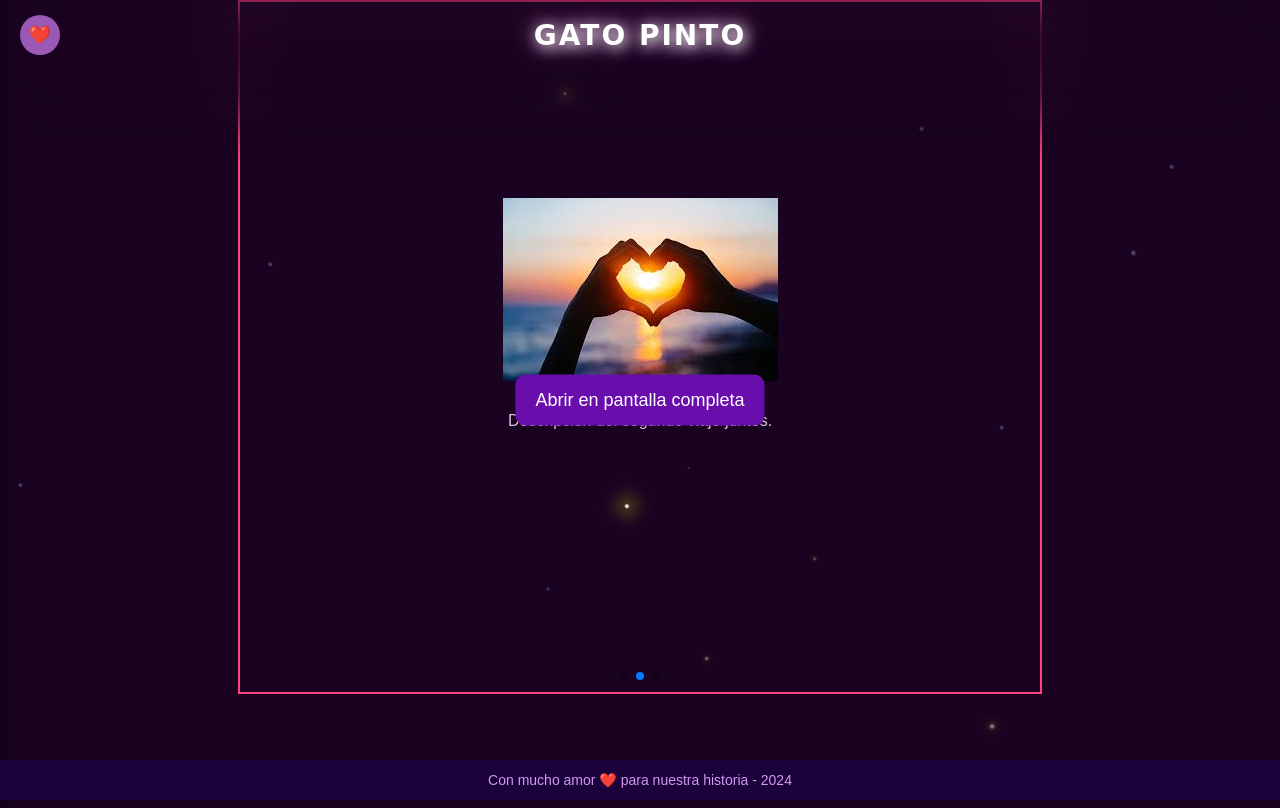
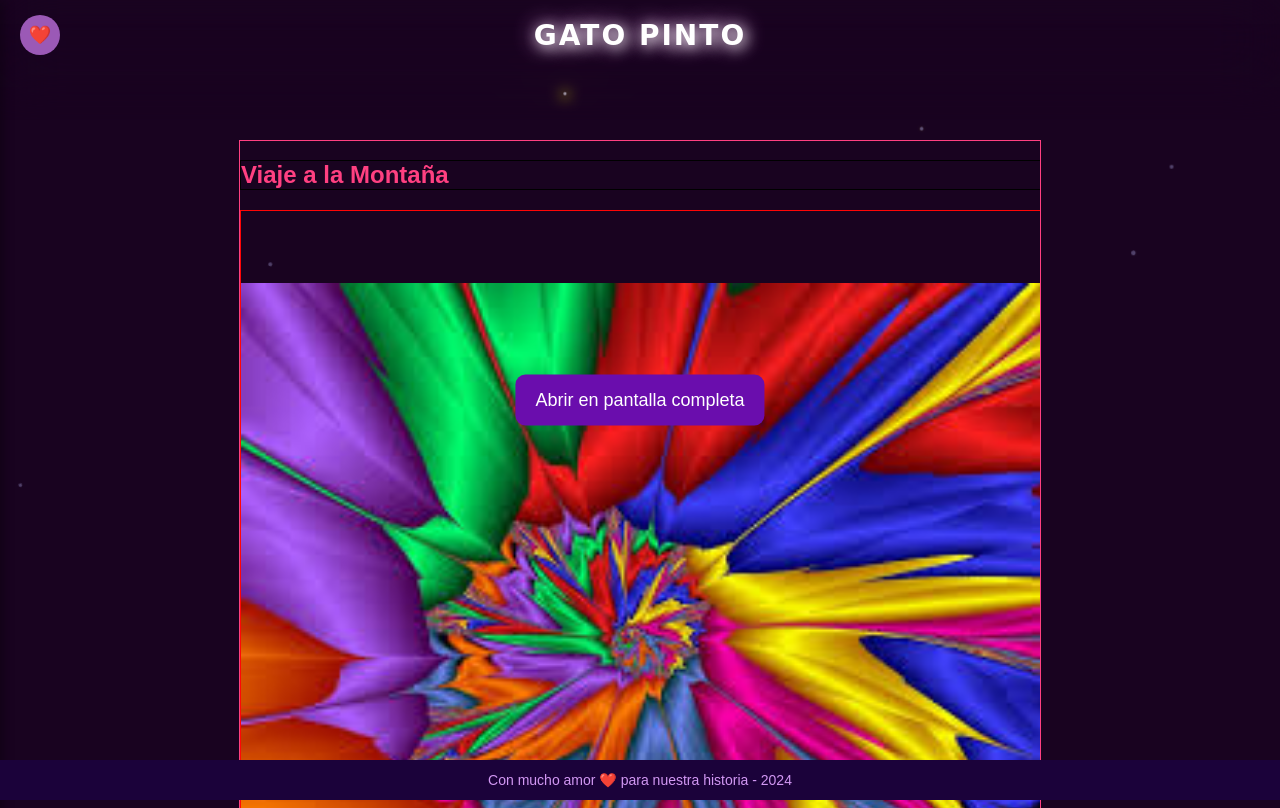
Before and after one commit to Weimart24/aniversario, a plain HTML site: page index.html in a window 1280 px wide. Drawn offline with nearby package versions, Linux system fonts and the light colour scheme.

Commit message:
Sigue la lucha de que esto funcione como quiero

```diff
--- a/index.html
+++ b/index.html
@@ -53,43 +53,36 @@
     <div class="timeline">
         <section id="evento1" class="event">
             <div class="swiper-container">
+                <h2 class="tittle">Viaje a la Montaña</h2>
                 <div class="swiper-wrapper">
-                    <div class="swiper-slide"><img src="img/img1.jpg" alt="Viaje 1">
-                        <p>Descripción del juntos.</p>
-                    </div>
-                    <div class="swiper-slide"><img src="img/img2.jpg" alt="Viaje 1">
-                        <p>Descripción del segundo viaje juntos.</p>
-                    </div>
-                    <div class="swiper-slide"><img src="img/img3.jpg" alt="Viaje 1">
-                        <p>Descripción del tercer viaje juntos lorem impum sdfkjfksfkjh sdhfbg sk shbgkjshdf hsbk h jsh
-                            kjhsb kjhsbfhgsb hf bk kjsfhb lnkjks k jsdn ksj dkjs kjdksjfkjs fkjsdnfks .</p>
-                    </div>
+                    <div class="swiper-slide"><img src="img/img1.jpg" alt="Viaje 1"></div>
+                    <div class="swiper-slide"><img src="img/img2.jpg" alt="Viaje 2"></div>
+                    <div class="swiper-slide"><img src="img/img3.jpg" alt="Viaje 3"></div>
                 </div>
+                <p class="swiper-description">Un viaje increíble lleno de aventuras y paisajes inolvidables.</p>
                 <div class="swiper-pagination"></div>
             </div>
         </section>
 
         <section id="evento2" class="event">
             <div class="swiper-container">
+            <h2>Recuerdo Especial</h2>
                 <div class="swiper-wrapper">
-                    <div class="swiper-slide"><img src="img/img2.jpg" alt="Evento Especial">
-                        <p>Recuerdo especial de un día inolvidable.</p>
-                    </div>
-                    <div class="swiper-slide"><img src="img/img4.jpg" alt="Evento Especial">
-                        <p>Recuerdo especial de un día inolvidable.</p>
-                    </div>
+                    <div class="swiper-slide"><img src="img/img2.jpg" alt="Evento Especial 1"></div>
+                    <div class="swiper-slide"><img src="img/img4.jpg" alt="Evento Especial 2"></div>
                 </div>
+                <p class="swiper-description">Un día que marcó nuestras vidas y nos dejó momentos inolvidables.</p>
                 <div class="swiper-pagination"></div>
             </div>
         </section>
 
         <section id="evento3" class="event">
+            <h2>Otra Aventura</h2>
             <div class="swiper-container">
                 <div class="swiper-wrapper">
-                    <div class="swiper-slide"><img src="img/img2.jpg" alt="Evento Especial">
-                        <p>Recuerdo especial de un día inolvidable.</p>
-                    </div>
+                    <div class="swiper-slide"><img src="img/img3.jpg" alt="Aventura 1"></div>
                 </div>
+                <p class="swiper-description">Explorando lugares nuevos y creando recuerdos juntos.</p>
                 <div class="swiper-pagination"></div>
             </div>
         </section>
--- a/script.js
+++ b/script.js
@@ -81,9 +81,5 @@ document.addEventListener("DOMContentLoaded", function () {
             el: ".swiper-pagination",
         },
         effect: "coverflow", // Puedes cambiar a "fade" o "cube"
-        autoplay: {
-            delay: 3000, // Cambia de imagen cada 3 segundos
-            disableOnInteraction: false, // No se detiene si el usuario interactúa
-        },
     });
 });
--- a/styles.css
+++ b/styles.css
@@ -1,19 +1,22 @@
-html, body {
-    overflow-x: hidden; /* Bloquea el desplazamiento horizontal */
-    overscroll-behavior-x: none; /* Evita el desplazamiento accidental */
-    width: 100%;
+html,
+body {
+    overflow-x: hidden;
+    /* Bloquea el desplazamiento horizontal */
+    overscroll-behavior-x: none;
+    /* Evita el desplazamiento accidental */
 }
 
 ::-webkit-scrollbar {
-    display: none; /* Oculta las barras de desplazamiento en Chrome, Edge y Safari */
+    display: none;
+    /* Oculta las barras de desplazamiento en Chrome, Edge y Safari */
 }
 
 body {
     font-family: Arial, sans-serif;
     color: #E1BEE7;
-    margin: 0;
-    overflow: hidden;
-    scrollbar-width: none; /* Oculta la barra de desplazamiento en Firefox */
+    /* overflow: hidden; */
+    scrollbar-width: none;
+    /* Oculta la barra de desplazamiento en Firefox */
 }
 
 /* ---------configuracion de header------------ */
@@ -22,7 +25,7 @@ body {
     top: 0;
     left: 0;
     width: 100%;
-    height: 20%;
+    height: 15%;
     color: white;
     text-align: center;
     font-size: 16px;
@@ -34,11 +37,14 @@ body {
 @import url('https://fonts.googleapis.com/css2?family=Pacifico&family=Poppins:wght@700&display=swap');
 
 .header h1 {
-    font-family: 'Pacifico', cursive; /* Fuente elegante */
-    font-size: 28px; /* Aumenté el tamaño */
+    font-family: 'Pacifico', cursive;
+    /* Fuente elegante */
+    font-size: 28px;
+    /* Aumenté el tamaño */
     color: white;
     text-shadow: 3px 3px 10px rgba(255, 255, 255, 0.6),
-                 0 0 18px rgba(255, 150, 255, 0.7); /* Sombras más claras */
+        0 0 18px rgba(255, 150, 255, 0.7);
+    /* Sombras más claras */
     letter-spacing: 2px;
     text-transform: uppercase;
     animation: glow 1s infinite alternate ease-in-out;
@@ -46,10 +52,15 @@ body {
 
 /* Efecto de brillo más suave */
 @keyframes glow {
-    0% { text-shadow: 3px 3px 10px rgba(255, 255, 255, 0.4),
-                  0 0 18px rgba(255, 150, 255, 0.4); }
-    100% { text-shadow: 3px 3px 14px rgba(255, 255, 255, 0.9),
-                    0 0 22px rgba(255, 180, 255, 0.9); }
+    0% {
+        text-shadow: 3px 3px 10px rgba(255, 255, 255, 0.4),
+            0 0 18px rgba(255, 150, 255, 0.4);
+    }
+
+    100% {
+        text-shadow: 3px 3px 14px rgba(255, 255, 255, 0.9),
+            0 0 22px rgba(255, 180, 255, 0.9);
+    }
 }
 
 .header::before {
@@ -59,13 +70,15 @@ body {
     left: 0;
     width: 100%;
     height: 100%;
-    z-index: -1; /* Se mantiene detrás del contenido */
+    z-index: -1;
+    /* Se mantiene detrás del contenido */
 
     backdrop-filter: blur(30px);
-    -webkit-backdrop-filter: blur(30px); /* Compatibilidad con iOS */
+    -webkit-backdrop-filter: blur(30px);
+    /* Compatibilidad con iOS */
 
-    mask-image: linear-gradient(to top, rgba(0,0,0,0.05) 0%, rgba(0,0,0,0.7) 40%, rgb(0,0,0) 80%);
-    -webkit-mask-image: linear-gradient(to top, rgba(0,0,0,0.05) 0%, rgba(0,0,0,0.7) 40%, rgb(0,0,0) 80%);
+    mask-image: linear-gradient(to top, rgba(0, 0, 0, 0.05) 0%, rgba(0, 0, 0, 0.7) 40%, rgb(0, 0, 0) 80%);
+    -webkit-mask-image: linear-gradient(to top, rgba(0, 0, 0, 0.05) 0%, rgba(0, 0, 0, 0.7) 40%, rgb(0, 0, 0) 80%);
 }
 
 
@@ -73,7 +86,8 @@ body {
     position: fixed;
     top: 15px;
     left: 20px;
-    background: #9B59B6; /* Un tono más vibrante */
+    background: #9B59B6;
+    /* Un tono más vibrante */
     color: white;
     border: none;
     border-radius: 50%;
@@ -85,9 +99,17 @@ body {
 }
 
 @keyframes heartbeat {
-    0% { transform: scale(1); }
-    50% { transform: scale(1.2); }
-    100% { transform: scale(1); }
+    0% {
+        transform: scale(1);
+    }
+
+    50% {
+        transform: scale(1.2);
+    }
+
+    100% {
+        transform: scale(1);
+    }
 }
 
 /* -------Configuración del header---------- */
@@ -102,7 +124,8 @@ body {
     top: 0;
     width: 250px;
     height: 100%;
-    background-color: #4A148C; /* Violeta oscuro profundo */
+    background-color: #4A148C;
+    /* Violeta oscuro profundo */
     color: white;
     transition: left 0.3s ease-in-out;
     z-index: 1000;
@@ -130,7 +153,8 @@ body {
 }
 
 .close-menu:hover {
-    color: #ff4081; /* Rosa vibrante */
+    color: #ff4081;
+    /* Rosa vibrante */
 }
 
 /* Estilos para la lista */
@@ -143,7 +167,8 @@ body {
 .side-menu ul li {
     display: flex;
     align-items: center;
-    gap: 10px; /* Espacio entre el ícono y el texto */
+    gap: 10px;
+    /* Espacio entre el ícono y el texto */
     padding: 12px 20px;
     border-radius: 8px;
     margin: 5px 10px;
@@ -161,7 +186,8 @@ body {
     text-decoration: none;
     font-size: 18px;
     font-family: 'Poppins', sans-serif;
-    flex-grow: 1; /* Ocupa todo el espacio disponible */
+    flex-grow: 1;
+    /* Ocupa todo el espacio disponible */
     display: flex;
     align-items: center;
     gap: 10px;
@@ -170,7 +196,8 @@ body {
 /* Iconos dentro del menú */
 .side-menu ul li i {
     font-size: 20px;
-    color: #ffcc00; /* Amarillo para destacar */
+    color: #ffcc00;
+    /* Amarillo para destacar */
 }
 
 
@@ -180,8 +207,10 @@ body {
     left: 0;
     width: 100%;
     height: 100%;
-    background: rgba(26, 8, 38, 0.5); /* Oscuro con transparencia */
-    backdrop-filter: blur(10px); /* Aplicar desenfoque */
+    background: rgba(26, 8, 38, 0.5);
+    /* Oscuro con transparencia */
+    backdrop-filter: blur(10px);
+    /* Aplicar desenfoque */
     display: none;
     z-index: 999;
 }
@@ -207,43 +236,58 @@ body {
     flex: 0 0 100vh;
     display: flex;
     flex-direction: column;
+    justify-content: center;
     align-items: center;
     scroll-snap-align: start;
 }
 
 
 .swiper-container {
-    width: 96%; /* Ocupa el 90% del ancho de la pantalla */
-    max-width: 800px; /* Máximo ancho en pantallas grandes */
-    height: 80vh;
     overflow: hidden;
     display: flex;
     flex-direction: column;
-    justify-content: center;
-    align-items: center;
-    border: solid 2px #ff4081;
-    padding-bottom: 50px; /* Espacio para la paginación */
+    width: 90%;/* Ocupa el 90% del ancho de la pantalla */
+    max-width: 800px;/* Máximo ancho en pantallas grandes */
+    height: 80%;
+    border: solid 1px #ff4081;
 }
 
-.event .swiper-slide {
-    text-align: center;
+.tittle {
     display: flex;
-    flex-direction: column;
+    color: #ff4081;
+    font-size: 24px;
+    border: solid 1px #000000;
+    width: 100%;
+    height: 10%;
+}
+
+.swiper-container .swiper-slide {
+    display: flex;
     justify-content: center;
-    align-items: center;
-    gap: 15px;
+    width: 100%;
+    height: 70%;
+    border: solid 1px #ff0505;
 }
 
 .swiper-slide img {
-    max-height: 100%; /* La imagen ocupa el 80% de la altura del contenedor */
-    width: auto; /* Mantiene la proporción */
-    max-width: 100%; /* Evita que la imagen se salga */
-    object-fit: contain;
+    width: 100%; /* Se ajusta al ancho del contenedor */
+    height: 100%; /* Se ajusta a la altura del contenedor */
+    object-fit: contain; /* Mantiene la proporción sin recortes */
+
+}
+
+.swiper-container .swiper-description {
+    display: flex;
+    width: 100%;
+    height: 10%;
+    border: solid 1px #2bff00;
 }
 
 .swiper-pagination {
-    position: absolute;
-    bottom: 10px;
+    display: flex;
+    border: solid 1px #0051ff;
+    width: 100%;
+    height: 10%;
 }
 
 
@@ -253,7 +297,8 @@ body {
     bottom: 0;
     left: 0;
     width: 100%;
-    height: 40px; /* Altura fija */
+    height: 40px;
+    /* Altura fija */
     background: #1b023a;
     color: rgb(210, 152, 243);
     text-align: center;
```
